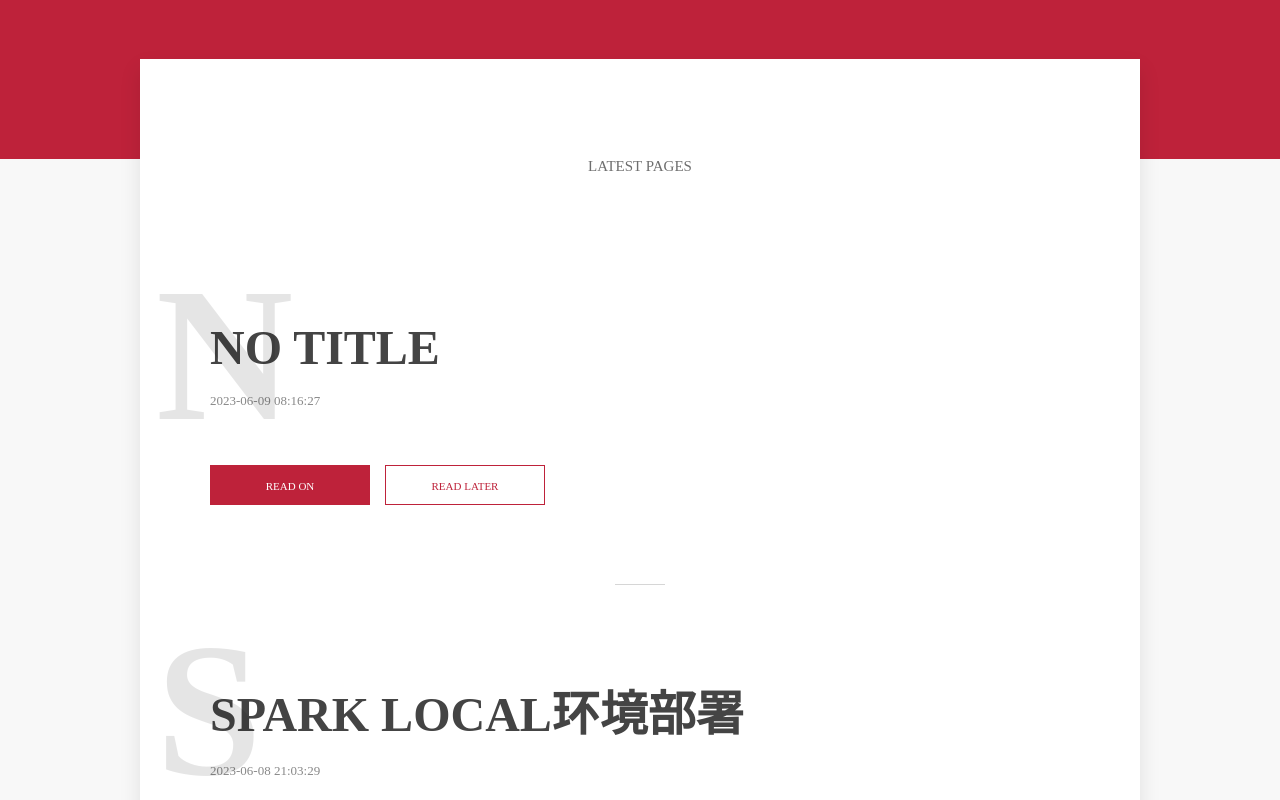
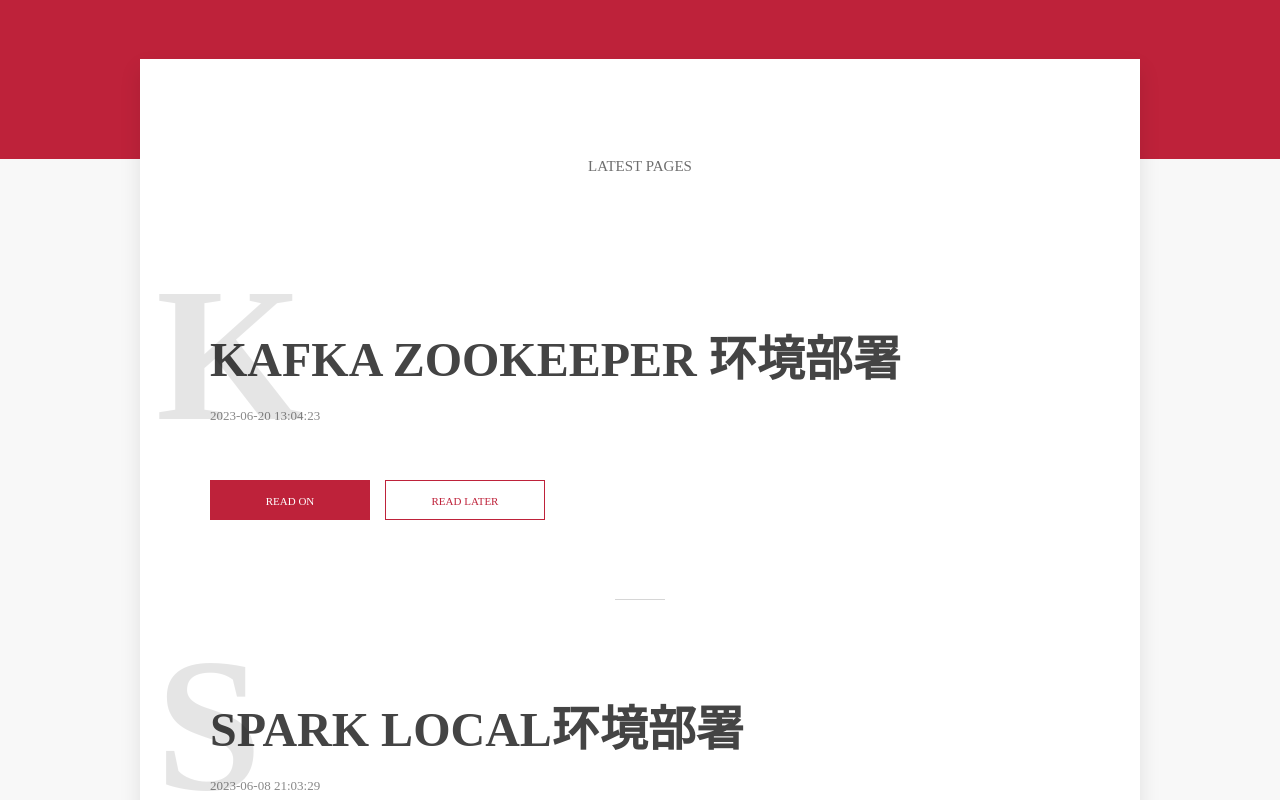
Before and after one commit to Dxy11111/Dxy11111.github.io, a plain HTML site: page archives/2023/06/index.html in a window 1280 px wide. Shown: the part 621-1421 px from the top of the page. Drawn offline with Linux system fonts and the light colour scheme.

Commit message:
Site updated: 2023-06-09 09:19:09

```diff
--- a/archives/2023/06/index.html
+++ b/archives/2023/06/index.html
@@ -81,16 +81,16 @@
                     <li class="al_index_pageList_item al_index_page_seperator">
                         <div class="al_index_post_title_cnt dis_flex">
                             <div class="al_pos_ab al_letter al_index_post_title_letter">
-                                N
+                                K
                             </div>
                             <h2 class="al_index_post_title">
-                                <a href="/2023/06/09/Kafka%E8%AF%BE%E7%A8%8B%E5%85%A8%E6%B5%81%E7%A8%8B%E9%85%8D%E7%BD%AE%20zookeeper%20/">
-                                    No Title
+                                <a href="/2023/06/20/Kafka%E8%AF%BE%E7%A8%8B%E5%85%A8%E6%B5%81%E7%A8%8B%E9%85%8D%E7%BD%AE%20zookeeper%20/">
+                                    Kafka zookeeper 环境部署
                                 </a>
                             </h2>
                             <div class="al_index_post_extra dis_flex">
                                 <div class="al_index_post_date al_index_post_extra_item">
-                                    2023-06-09 08:16:27
+                                    2023-06-20 13:04:23
                                 </div>
 
                             </div>
@@ -101,12 +101,12 @@
                             </p>
                         </div>
                         <div class="al_index_post_button_cnt dis_flex">
-                            <a class="al_button al_button_theme al_index_post_button" href="/2023/06/09/Kafka%E8%AF%BE%E7%A8%8B%E5%85%A8%E6%B5%81%E7%A8%8B%E9%85%8D%E7%BD%AE%20zookeeper%20/">
+                            <a class="al_button al_button_theme al_index_post_button" href="/2023/06/20/Kafka%E8%AF%BE%E7%A8%8B%E5%85%A8%E6%B5%81%E7%A8%8B%E9%85%8D%E7%BD%AE%20zookeeper%20/">
                                 READ ON
                             </a>
                             <a
                                 class="al_button al_button_transparent al_index_post_button"
-                                target="_blank" rel="noopener" href="//getpocket.com/edit?url=http://example.com/2023/06/09/Kafka课程全流程配置 zookeeper /">
+                                target="_blank" rel="noopener" href="//getpocket.com/edit?url=http://example.com/2023/06/20/Kafka课程全流程配置 zookeeper /">
                                 READ LATER
                             </a>
                         </div>
```
Also changed, not shown: archives/2023/index.html (+6 -6 lines), archives/index.html (+6 -6 lines), index.html (+6 -6 lines).
